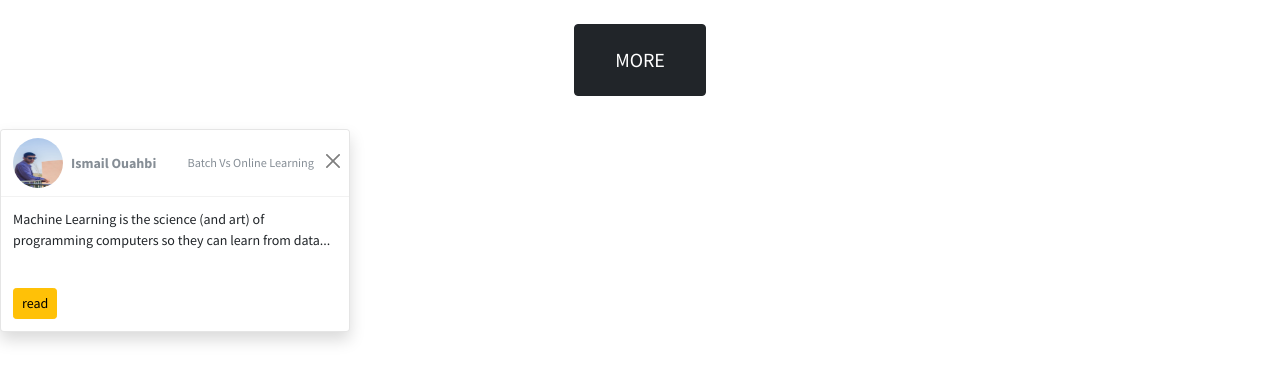
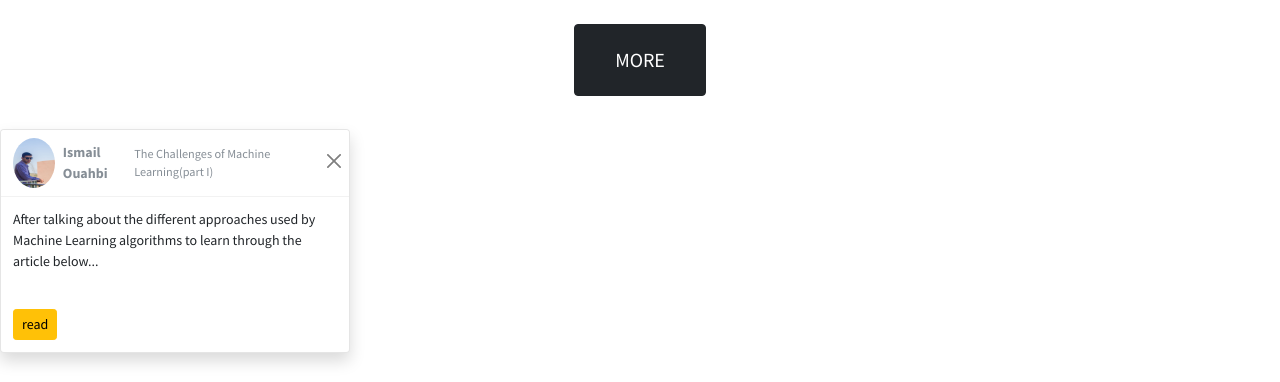
Before and after one commit to ismailouahbi/ismailouahbi.github.io, a plain HTML site: page index.html in a window 1280 px wide. Shown: the part 415-797 px from the top of the page. Drawn offline with nearby package versions, Linux system fonts and the light colour scheme; a script that the page names is missing.

Commit message:
adding link to most recent article

```diff
--- a/index.html
+++ b/index.html
@@ -98,15 +98,15 @@ discover my portfolio , know about me and donwload my resume now "
           width="50"
           height="50"
         /><strong class="me-auto">Ismail Ouahbi</strong
-        ><small>Batch Vs Online Learning</small
+        ><small>The Challenges of Machine Learning(part I)</small
         ><button
           class="btn-close ms-2 mb-1 close"
           data-bs-dismiss="toast"
         ></button>
       </div>
       <div class="toast-body" role="alert">
-        <p id="motivational-speech">Machine Learning is the science (and art) of programming computers so they can learn from data...</p><br>
-        <a class="btn btn-sm btn-warning" href="https://medium.com/@ismailouahbi169/batch-vs-online-learning-b36d10c8376e" target="_blank">read</a>
+        <p id="motivational-speech">After talking about the different approaches used by Machine Learning algorithms to learn through the article below...</p><br>
+        <a class="btn btn-sm btn-warning" href="https://medium.com/@ismailouahbi169/the-challenges-of-machine-learning-part-i-5aa500107534" target="_blank">read</a>
       </div>
     </div>
     <!-- ----------------------------------------------------- -->
```
